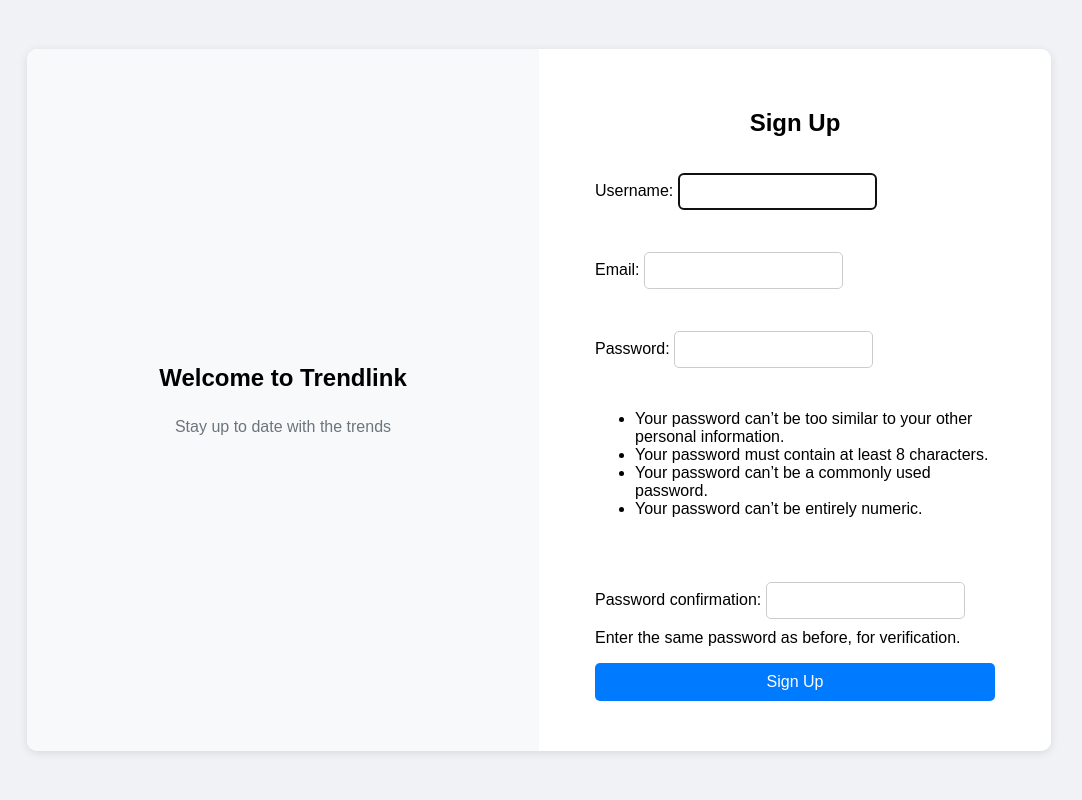
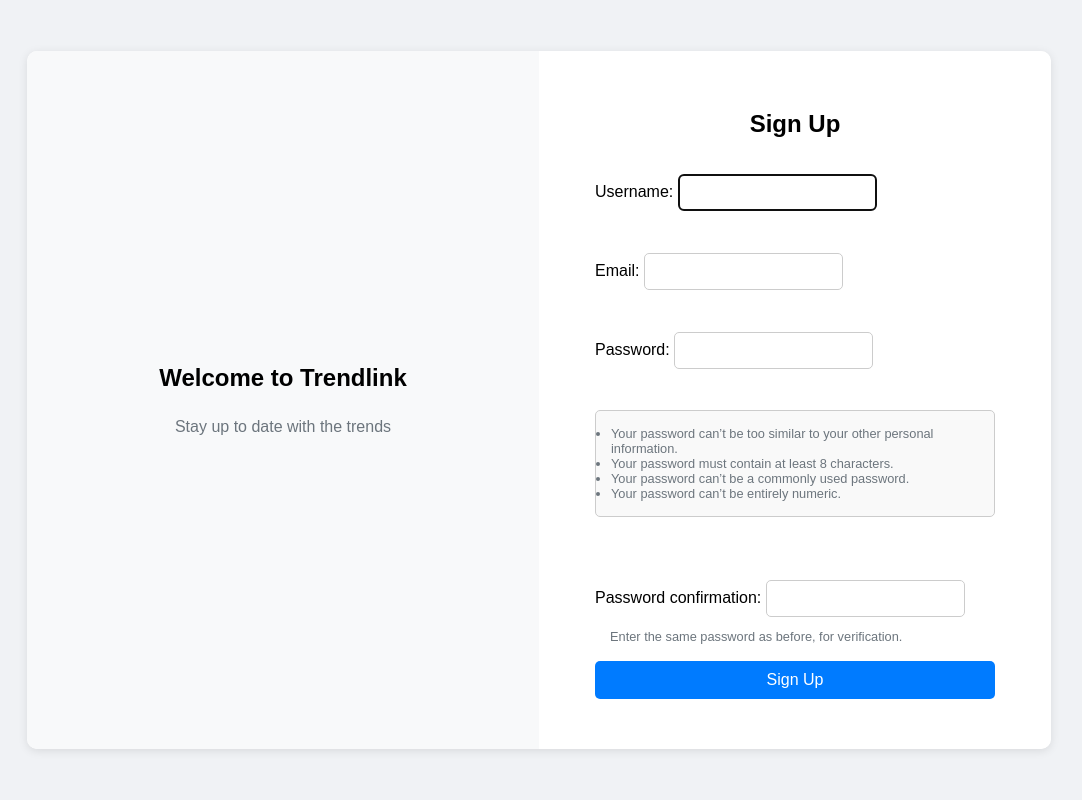
Before and after one commit to BGabor01/TrendLink, a Django app: page /user/singup/ in a window 1280 px wide. Shown: the whole page, without its empty margins (101-1183 px from the left). Run offline with Django 5.2, Linux system fonts and the light colour scheme; parts of the project's set-up code (start-up, migrations or seed data) failed here and were passed over.

Commit message:
user.singup.css: Format help texts

```diff
--- a/trend_link/apps/user/static/user/singup.css
+++ b/trend_link/apps/user/static/user/singup.css
@@ -90,3 +90,21 @@
     font-size: 16px;
     color: #6c757d;
 }
+
+
+.signup-form-container p .helptext {
+
+    font-size: 0.8em;
+    color: #6c757d;
+    margin-left: 15px;
+}
+
+.signup-form-container ul {
+    font-size: 0.8em;
+    color: #6c757d;;
+    background-color: #f9f9f9;
+    border: 1px solid #ccc;
+    padding: 15px;
+    border-radius: 5px;
+    margin: 15px 0;
+}
```
